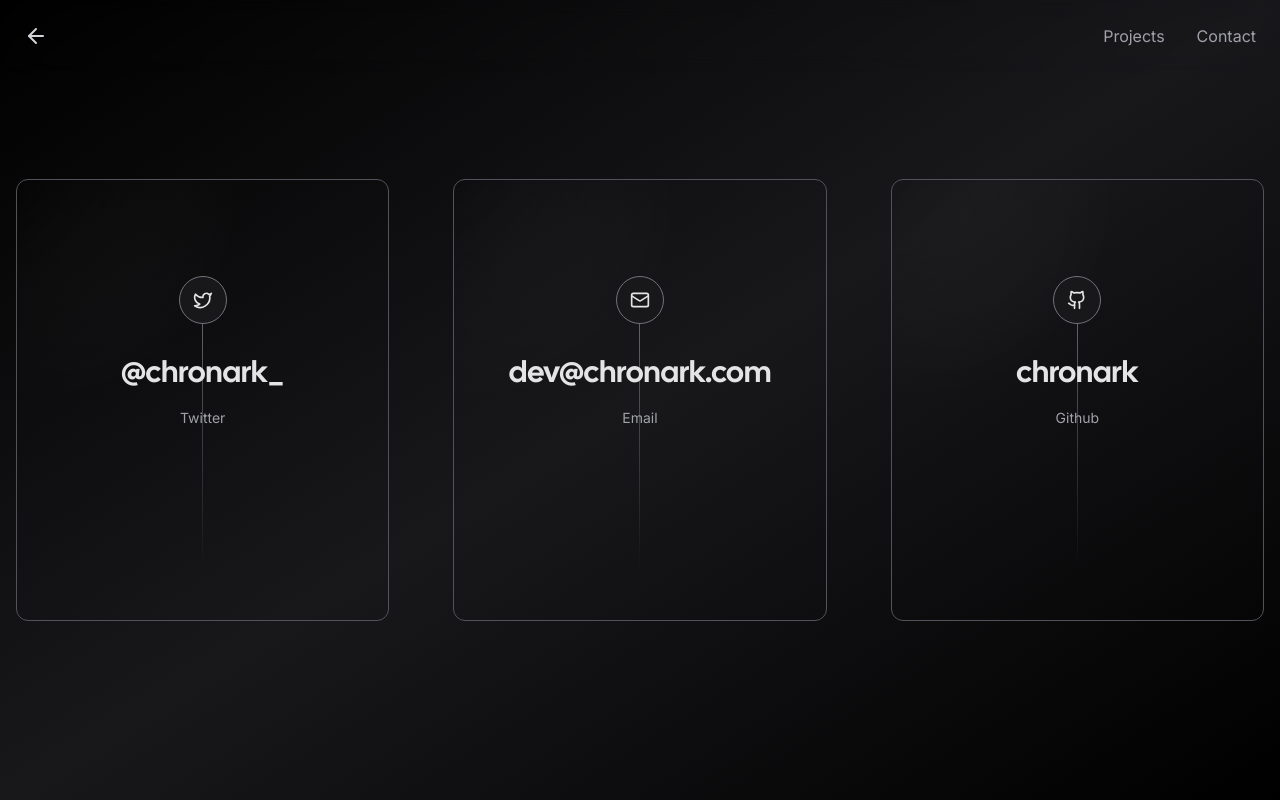
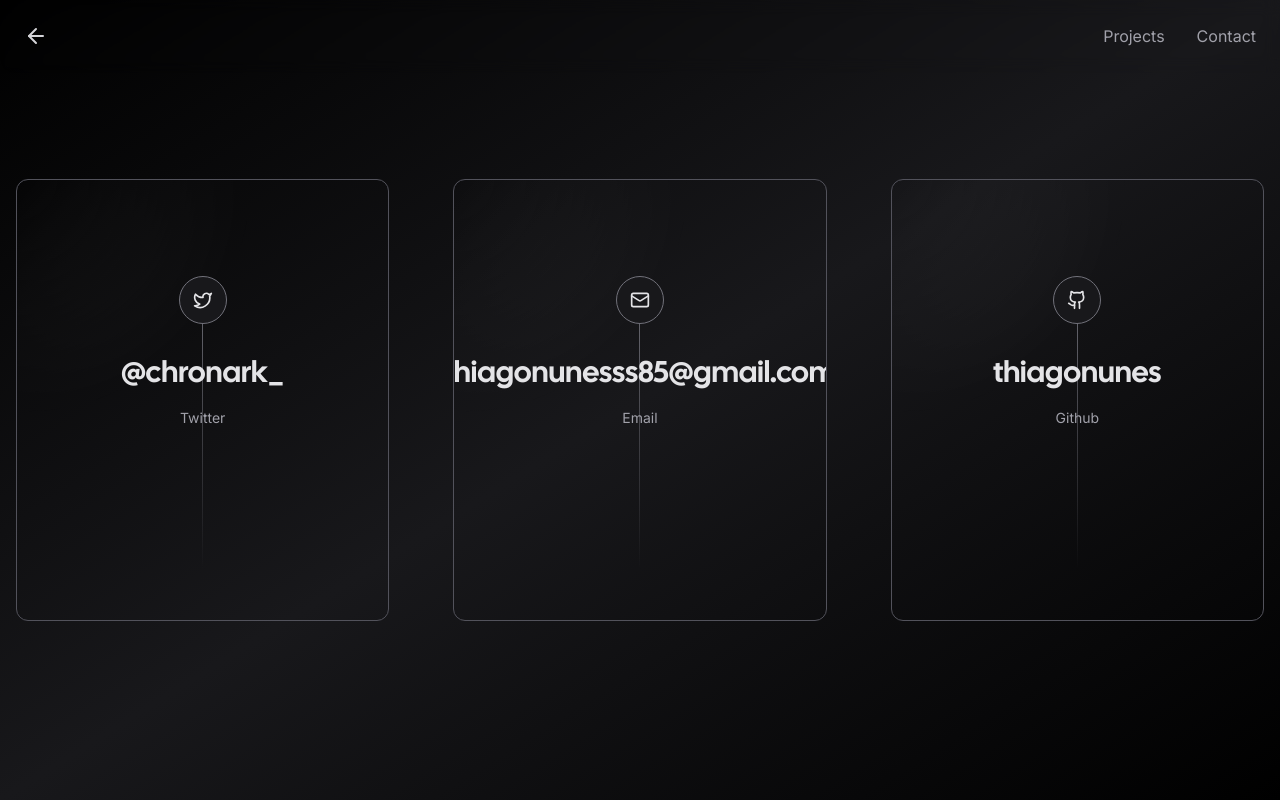
Before and after one commit to thiagonunes85/nextjs-portfolio-pageview-counter, a Next.js app: page /contact in a window 1280 px wide. Built offline with nearby package versions, Linux system fonts and the light colour scheme; no server answers; what tailwindcss-debug-screens would draw is missing.

Commit message:
Update page.tsx

```diff
--- a/app/contact/page.tsx
+++ b/app/contact/page.tsx
@@ -13,15 +13,15 @@
 	},
 	{
 		icon: <Mail size={20} />,
-		href: "mailto:dev@chronark.com",
+		href: "mailto:thiagonunesss85@gmail.com",
 		label: "Email",
-		handle: "dev@chronark.com",
+		handle: "thiagonunesss85@gmail.com",
 	},
 	{
 		icon: <Github size={20} />,
-		href: "https://github.com/chronark",
+		href: "https://github.com/thiagonunes85",
 		label: "Github",
-		handle: "chronark",
+		handle: "thiagonunes",
 	},
 ];
 
```
